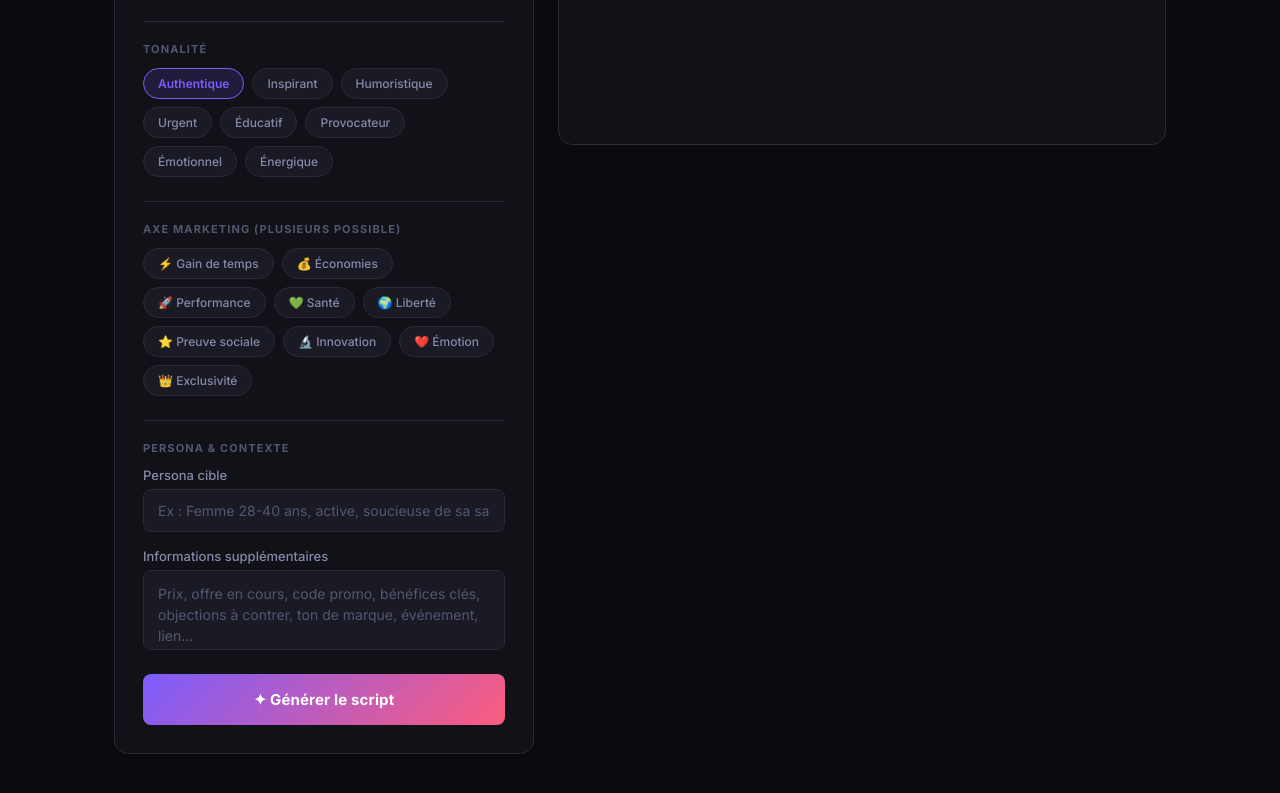
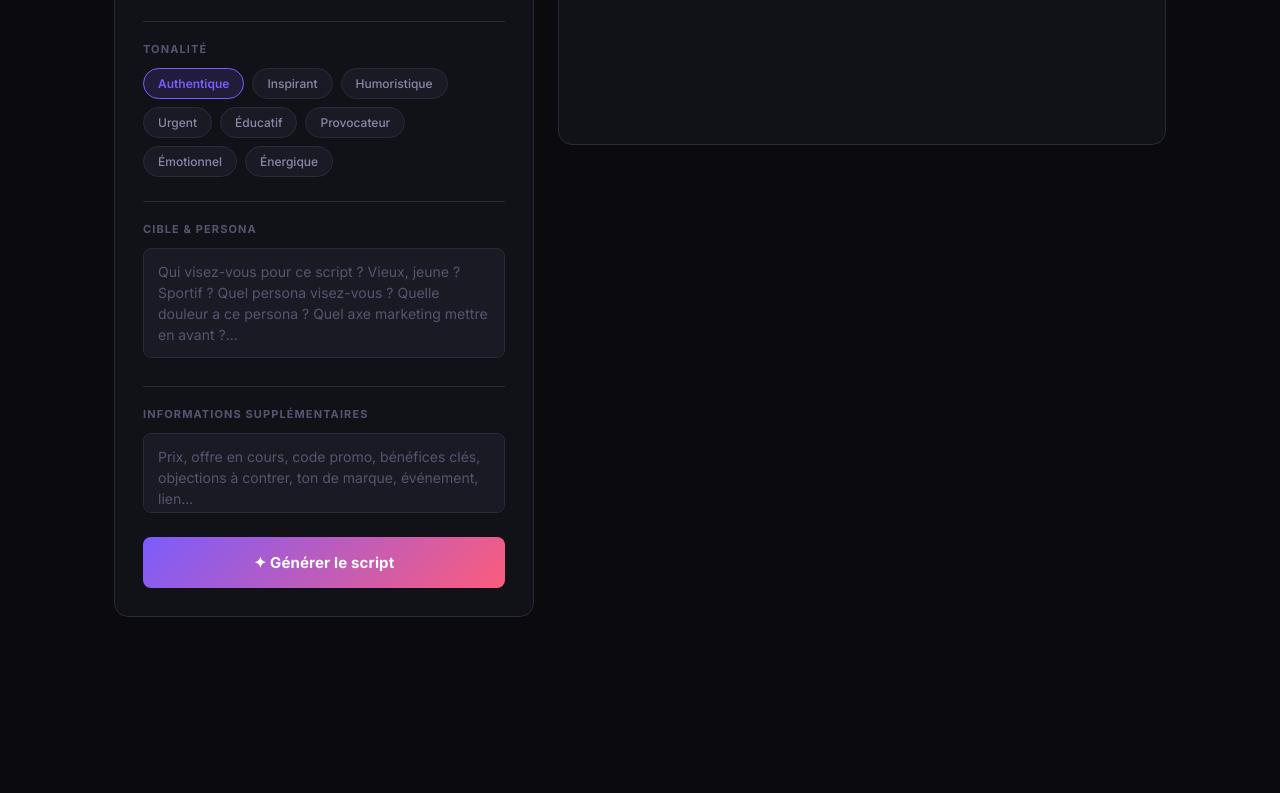
Before and after one commit to lucasDVP1234/generateur-script-ugc, a website: page public/index.html in a window 1280 px wide. Shown: the part 657-1450 px from the top of the page. After the commit the page ends 1334 px from the top, so only its background shows below. Drawn offline with Linux system fonts and the light colour scheme.

Commit message:
Remplace pills axe marketing par textarea libre persona/cible

```diff
--- a/public/index.html
+++ b/public/index.html
@@ -625,33 +625,20 @@
 
         <div class="divider"></div>
 
-        <!-- AXE MARKETING -->
+        <!-- PERSONA & AXE -->
         <div class="form-section">
-          <div class="section-label">Axe marketing <span style="color: var(--text-dim); font-size: 11px;">(plusieurs possible)</span></div>
-          <div class="pill-group" id="axe-group">
-            <div class="pill" data-value="Gain de temps">⚡ Gain de temps</div>
-            <div class="pill" data-value="Économies">💰 Économies</div>
-            <div class="pill" data-value="Performance">🚀 Performance</div>
-            <div class="pill" data-value="Santé & Bien-être">💚 Santé</div>
-            <div class="pill" data-value="Liberté">🌍 Liberté</div>
-            <div class="pill" data-value="Preuve sociale">⭐ Preuve sociale</div>
-            <div class="pill" data-value="Innovation">🔬 Innovation</div>
-            <div class="pill" data-value="Émotion">❤️ Émotion</div>
-            <div class="pill" data-value="Exclusivité">👑 Exclusivité</div>
+          <div class="section-label">Cible & Persona</div>
+          <div class="field-group">
+            <textarea id="axeMarketing" placeholder="Qui visez-vous pour ce script ? Vieux, jeune ? Sportif ? Quel persona visez-vous ? Quelle douleur a ce persona ? Quel axe marketing mettre en avant ?..." style="min-height: 110px;"></textarea>
           </div>
         </div>
 
         <div class="divider"></div>
 
-        <!-- PERSONA & INFOS -->
+        <!-- INFOS SUPPLEMENTAIRES -->
         <div class="form-section">
-          <div class="section-label">Persona & Contexte</div>
+          <div class="section-label">Informations supplémentaires</div>
           <div class="field-group">
-            <label>Persona cible</label>
-            <input type="text" id="persona" placeholder="Ex : Femme 28-40 ans, active, soucieuse de sa santé..." />
-          </div>
-          <div class="field-group">
-            <label>Informations supplémentaires</label>
             <textarea id="infos" placeholder="Prix, offre en cours, code promo, bénéfices clés, objections à contrer, ton de marque, événement, lien..."></textarea>
           </div>
         </div>
@@ -703,7 +690,6 @@
   // --- STATE ---
   let selectedFormat = 'UGC Classique';
   let selectedTonalite = 'Authentique';
-  let selectedAxes = [];
   let rawScriptText = '';
 
   // --- FORMAT TOGGLE ---
@@ -724,19 +710,6 @@
     });
   });
 
-  // --- AXES (multi select) ---
-  document.querySelectorAll('#axe-group .pill').forEach(pill => {
-    pill.addEventListener('click', () => {
-      const val = pill.dataset.value;
-      if (selectedAxes.includes(val)) {
-        selectedAxes = selectedAxes.filter(a => a !== val);
-        pill.classList.remove('active-axe');
-      } else {
-        selectedAxes.push(val);
-        pill.classList.add('active-axe');
-      }
-    });
-  });
 
   // --- GENERATE ---
   async function generateScript() {
@@ -748,7 +721,7 @@
     }
 
     const produit = document.getElementById('produit').value.trim();
-    const persona = document.getElementById('persona').value.trim();
+    const persona = document.getElementById('axeMarketing').value.trim();
     const infos = document.getElementById('infos').value.trim();
 
     // UI state
@@ -778,7 +751,7 @@
           produit,
           format: selectedFormat,
           tonalite: selectedTonalite,
-          axeMarketing: selectedAxes.join(', ') || 'Non renseigné',
+          axeMarketing: persona || 'Non renseigné',
           persona,
           infoSupplementaire: infos,
         }),
```
